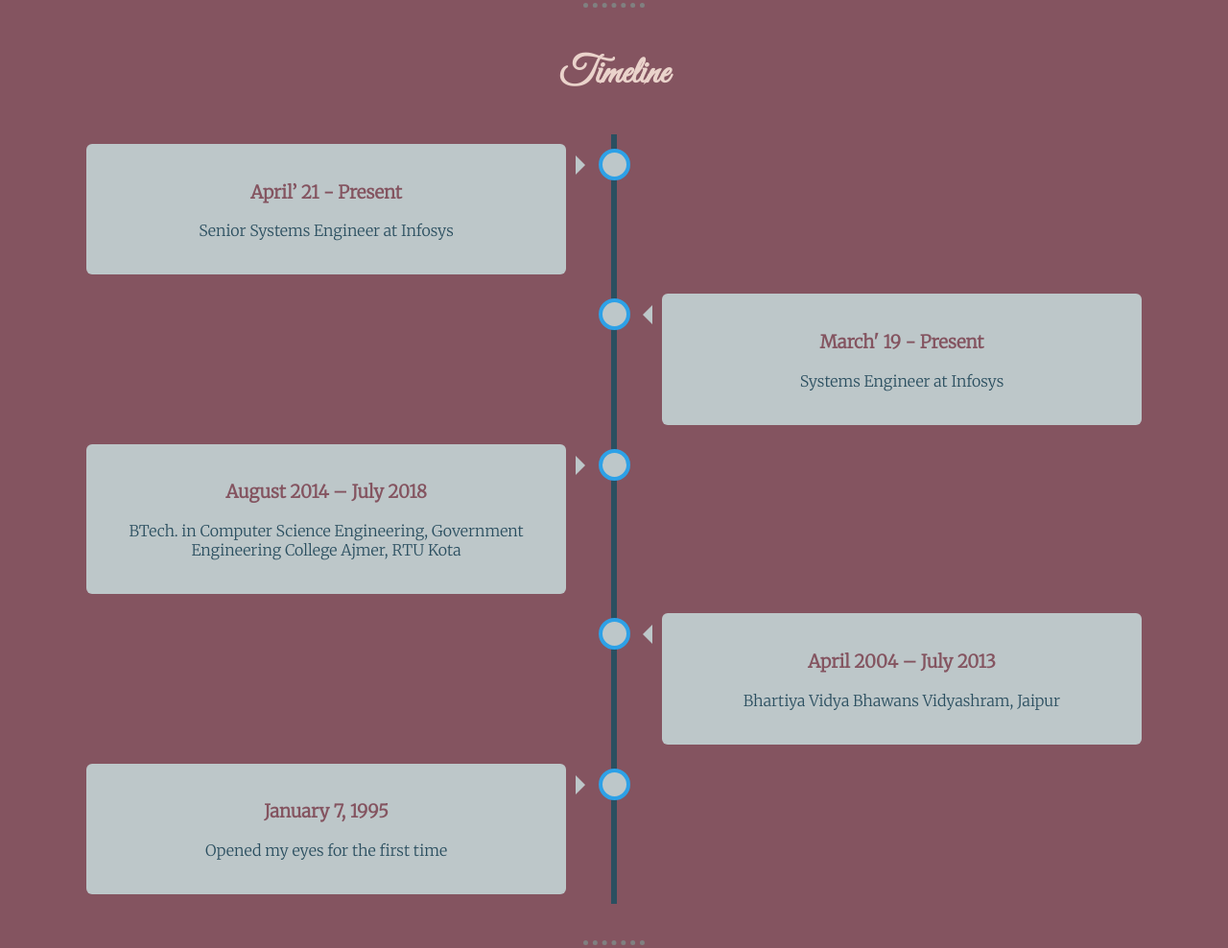
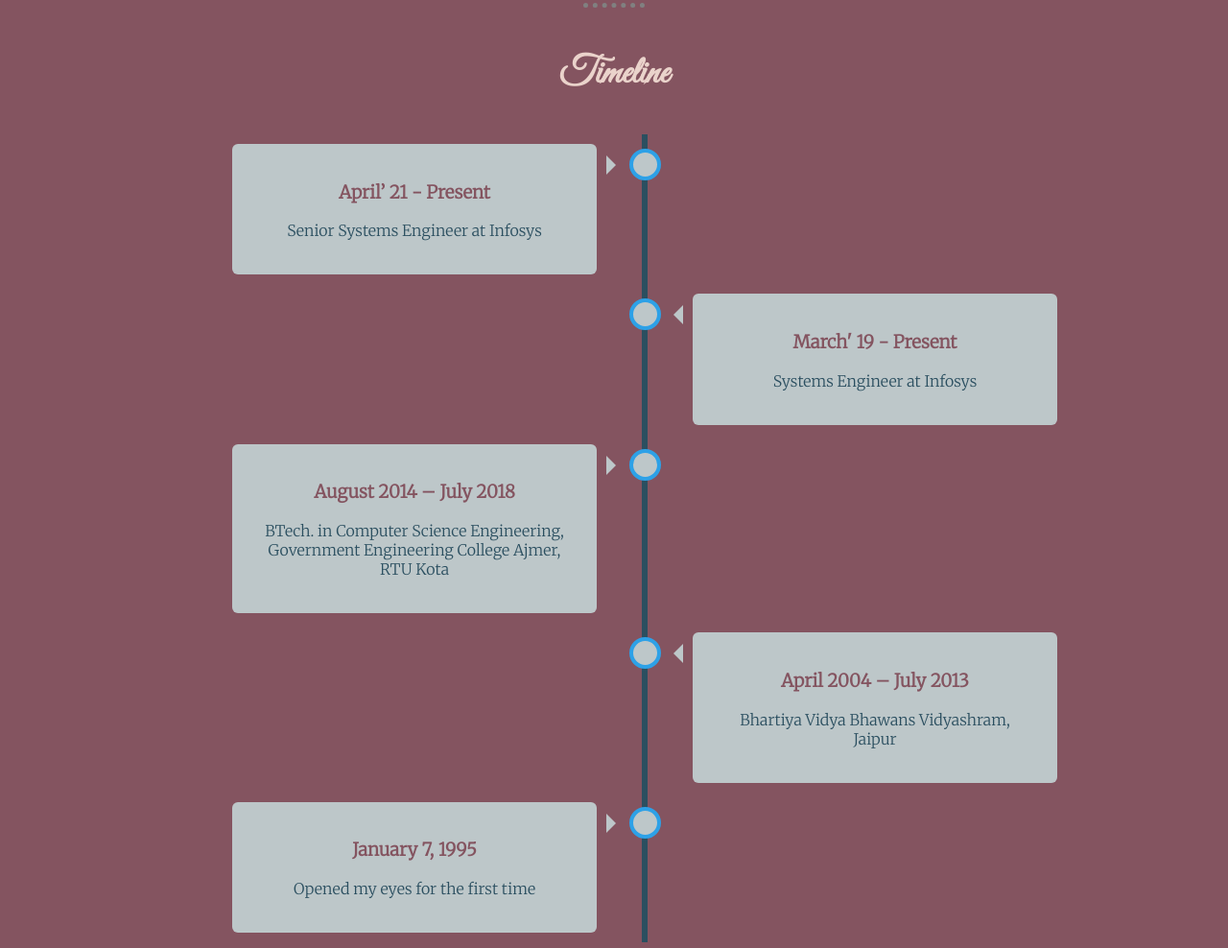
Before and after one commit to divanshi07/myPortfolio, a plain HTML site: page index.html in a window 1280 px wide. Shown: the part 2317-3305 px from the top of the page at 96% size. Drawn offline with Linux system fonts and the light colour scheme.

Commit message:
re-commit timeline changes

```diff
--- a/css/style.css
+++ b/css/style.css
@@ -222,7 +222,7 @@ a:hover{
   .timeline {
     position: relative;
     max-width: 1200px;
-    margin: 0 auto 0 auto;
+    margin: 0 10% 0 15%;
   }
 
   .timeline::after {
```
